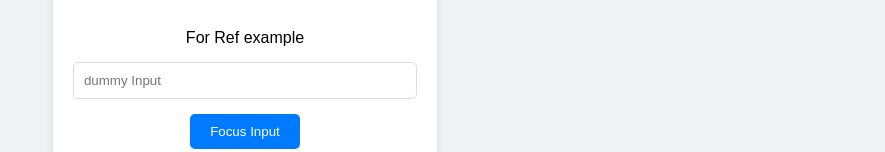
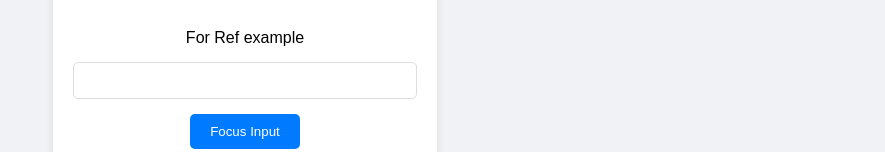
Before and after one commit to abhijith-biju/react19_demo_app, a React (Vite) app: page / in a window 1280 px wide. Shown: the part 427-579 px from the top of the page, without its empty margins (395-1280 px from the left). Built offline with nearby package versions, Linux system fonts and the light colour scheme.

Commit message:
fix: rename folder and file - update TestInput to CustomInput and add prop to accept all input attributes. - rename uttils to utils

```diff
--- a/src/App.tsx
+++ b/src/App.tsx
@@ -1,5 +1,5 @@
-import FormComponent from "./components/formComponent/FormComponent";
-import { ThemeProvider } from "./context/ThemeContext";
+import FormComponent from './components/formComponent/FormComponent';
+import { ThemeProvider } from './context/ThemeContext';
 
 function App() {
   return (
--- /dev/null
+++ b/src/components/formComponent/CustomInput.tsx
@@ -0,0 +1,20 @@
+import { forwardRef, InputHTMLAttributes, RefObject } from 'react';
+
+// interface CustomInputProps extends InputHTMLAttributes<HTMLInputElement> {}
+
+// const CustomInput = forwardRef<HTMLInputElement, CustomInputProps>(
+//   (props, ref) => {
+//     return <input ref={ref} {...props} />;
+//   }
+// );
+
+interface CustomInputProps extends InputHTMLAttributes<HTMLInputElement> {
+  props?: InputHTMLAttributes<HTMLInputElement>;
+  ref?: RefObject<HTMLInputElement | null>;
+}
+
+const CustomInput = ({ props, ref }: CustomInputProps) => {
+  return <input ref={ref} {...props} />;
+};
+
+export default CustomInput;
--- a/src/components/formComponent/FormComponent.tsx
+++ b/src/components/formComponent/FormComponent.tsx
@@ -4,10 +4,10 @@ import {
   startTransition,
   useActionState,
   useOptimistic,
-} from "react";
-import TestInput from "./TestInput";
-import "./FormComponent.styles.css";
-import { useTheme } from "../../context/uttils/useThemeHook";
+} from 'react';
+import './FormComponent.styles.css';
+import { useTheme } from '../../context/utils/useThemeHook';
+import CustomInput from './CustomInput';
 
 //  use basic startTransition
 // useTrasition hook for the pending state
@@ -19,8 +19,8 @@ import { useTheme } from "../../context/uttils/useThemeHook";
 function FormComponent() {
   const { theme, toggleTheme } = useTheme();
 
-  const [nameData, setNameData] = useState("");
-  const [name, setName] = useState<string>("");
+  const [nameData, setNameData] = useState('');
+  const [name, setName] = useState<string>('');
 
   const inputRef = useRef<HTMLInputElement>(null);
   const [optisticValue, setOptimisticValue] = useOptimistic(nameData);
@@ -31,17 +31,17 @@ function FormComponent() {
   };
 
   const updateName = async (name: string) => {
-    console.log("consoling the name to be updated", name);
+    console.log('consoling the name to be updated', name);
     try {
       await new Promise((resolve) => setTimeout(resolve, 4000));
       const data = { success: false };
       if (!data.success) {
-        throw new Error("Failed to update name.");
+        throw new Error('Failed to update name.');
       }
       return null;
       // eslint-disable-next-line @typescript-eslint/no-explicit-any
     } catch (error: any) {
-      return "error!!!";
+      return 'error!!!';
     }
   };
   const [error, updateNameAction, isLoading] = useActionState(async () => {
@@ -50,7 +50,7 @@ function FormComponent() {
       return error;
     }
     startTransition(() => {
-      console.log("success in submiting");
+      console.log('success in submiting');
       setNameData(name);
     });
   }, null);
@@ -58,7 +58,7 @@ function FormComponent() {
   return (
     <div className={theme}>
       <button className="themeToggle" onClick={toggleTheme}>
-        {" "}
+        {' '}
         Toggle Theme
       </button>
 
@@ -82,7 +82,7 @@ function FormComponent() {
         </form>
 
         <p>For Ref example</p>
-        <TestInput ref={inputRef} />
+        <CustomInput ref={inputRef} />
         <button onClick={focusInput}>Focus Input</button>
       </div>
     </div>
--- a/src/components/formComponent/TestInput.tsx
+++ /dev/null
@@ -1,13 +0,0 @@
-// import { forwardRef } from "react";
-
-import { RefObject } from "react";
-
-// const TestInput = forwardRef<HTMLInputElement>((_props, ref) => {
-//   return <input type="text" ref={ref} placeholder="dummy Input" />;
-// });
-
-const TestInput = ({ ref }: { ref: RefObject<HTMLInputElement | null> }) => {
-  return <input type="text" ref={ref} placeholder="dummy Input" />;
-};
-
-export default TestInput;
```
Also changed, not shown: src/context/utils/useThemeHook.tsx (renamed from src/context/uttils/useThemeHook.tsx), 1 other file (tests, documents, lock files or other folders).
